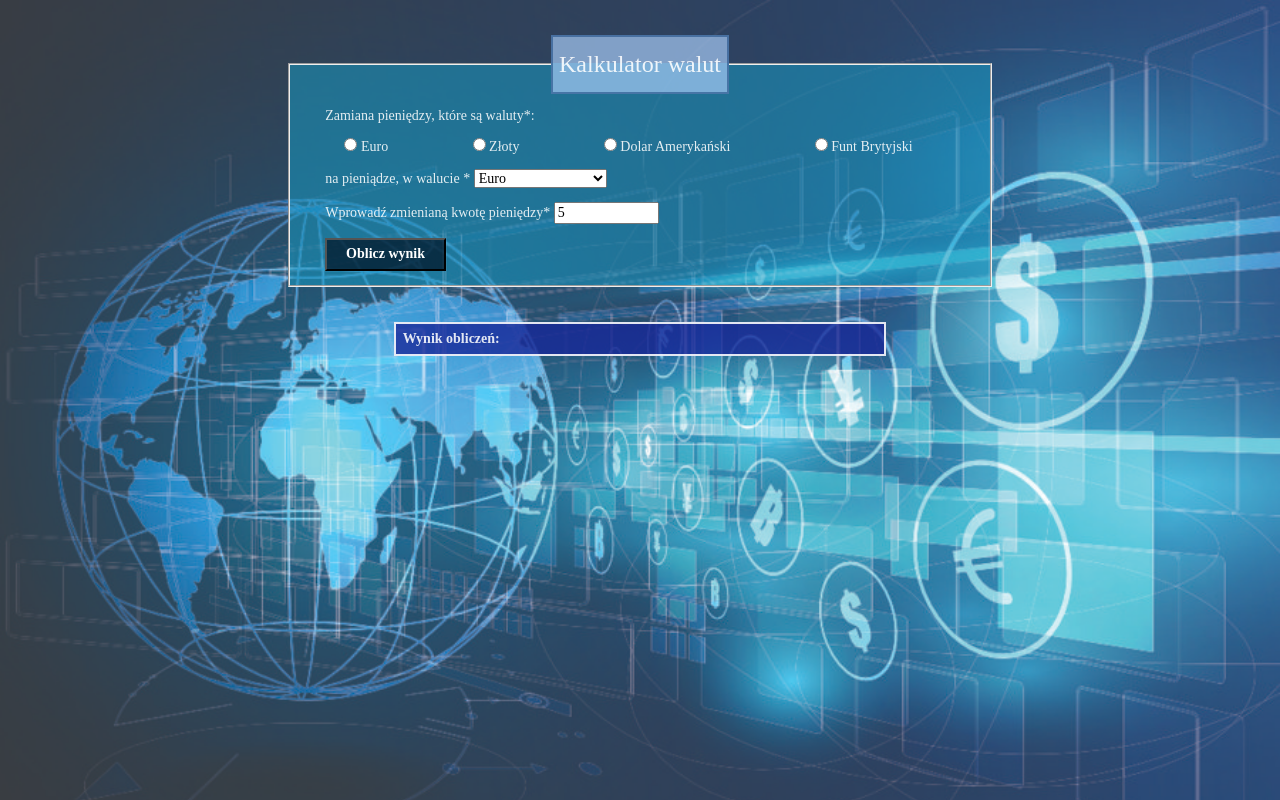
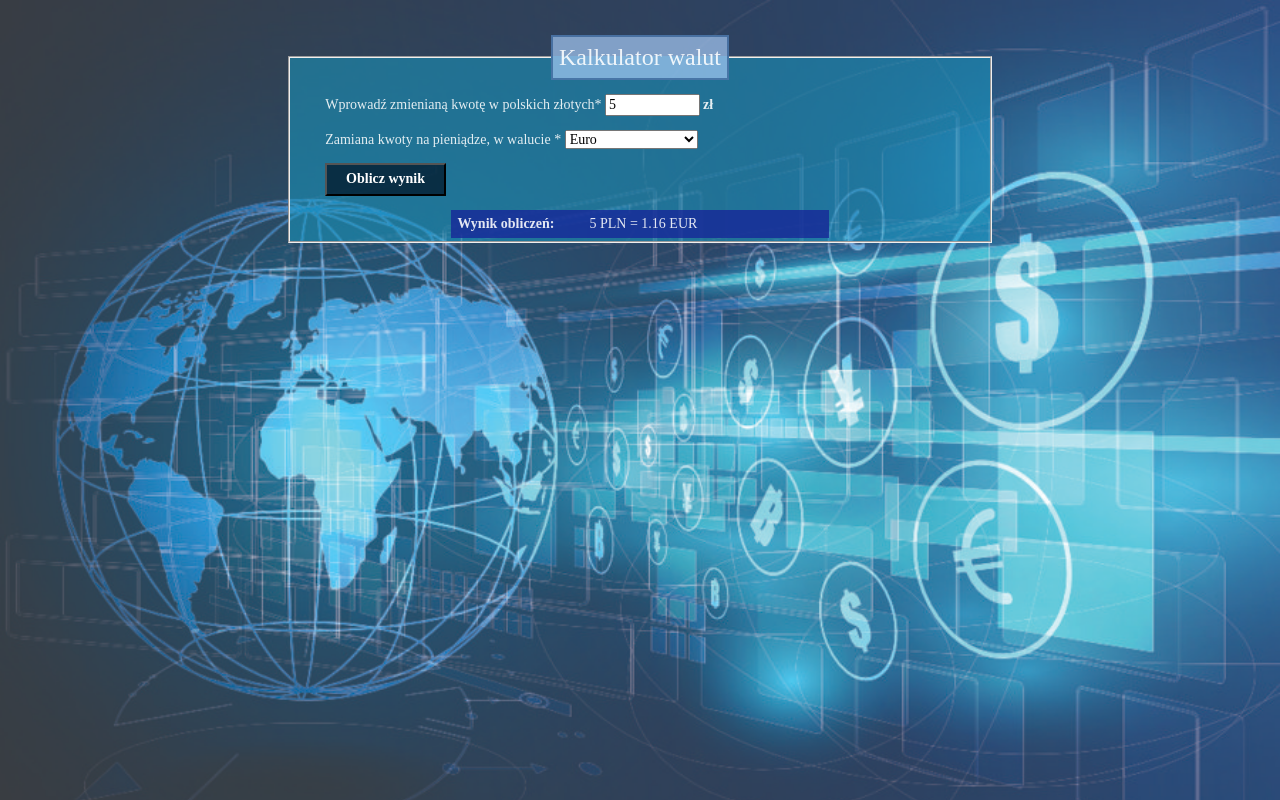
Before and after one commit to LukasWebDeveloper/currency-converter, a plain HTML site: page index.html in a window 1280 px wide. Both pictures are taken after typing "5" into the empty fields and a click on the button "Oblicz wynik". Drawn offline with nearby package versions, Linux system fonts and the light colour scheme.

Commit message:
Good updated actualize file site currencyConverter

```diff
--- a/css/style.css
+++ b/css/style.css
@@ -26,7 +26,7 @@ html {
 .legend__nameCurrencyConverter {
     margin: 0 auto;
     padding: 1%;
-    line-height: 42px;
+    line-height: 28px;
     font-size: 24px;
     background-color: #a7cbf7b0;
     border: 2px solid #305c92b0;
@@ -39,19 +39,16 @@ html {
     background-color: hsla(194, 80%, 44%, 0.5);
 }
 
-.undefinedList__CurrencyBefore {
-    display: flex;
-    justify-content:space-around;
-    list-style: none;
+.amount {
+    width: 15%;
+}
 
-    margin: 0 auto 0 -10%;
-}
 
 .select__currencyAfter {
     width: -20%;
 }
 /*==========================================  */
-.button__amount {
+.button {
     padding: 1% 3%;
     border: 1 solid white;
     color: white;
@@ -60,12 +57,15 @@ html {
 
 .div__resultCalculation{
     display: block;
-    width: 70%;
-    margin: 0 auto;
-    /* left: 50%; */
-    top: -10%;
-    border: 2px solid;
+    position: relative;
+    width: 60%;
+    margin: 0.5% auto;
     padding: 1%;
     background-color: rgba(24, 39, 152, 0.786);
     z-index: 1;
 }
+
+.result {
+    flex-direction: row;
+    white-space: pre;
+}
--- a/index.html
+++ b/index.html
@@ -4,74 +4,62 @@
 <head>
     <meta charset="UTF-8">
     <meta name="viewport" content="width=device-width, initial-scale=1.0">
+    <title>Currency-converter Ł.D.</title>
     <link rel="stylesheet" href="https://cdnjs.cloudflare.com/ajax/libs/normalize/8.0.1/normalize.min.css"
         integrity="sha512-NhSC1YmyruXifcj/KFRWoC561YpHpc5Jtzgvbuzx5VozKpWvQ+4nXhPdFgmx8xqexRcpAglTj9sIBWINXa8x5w=="
         crossorigin="anonymous" referrerpolicy="no-referrer" />
     <link rel="preconnect" href="https://fonts.googleapis.com">
     <link rel="preconnect" href="https://fonts.gstatic.com" crossorigin>
-    <link
-        href="https://fonts.googleapis.com/css2?family=Lato:ital,wght@0,300;0,400;0,700;1,300;1,400;1,700&display=swap"
+    <link href="https://fonts.googleapis.com/css2?family=Lato:ital,wght@0,300;0,400;0,700;1,300;1,400;1,700&display=swap"
         rel="stylesheet">
-    <title>Currency-converter Ł.D.</title>
     <link rel="stylesheet" href="css/style.css">
     <script defer src="js/script.js"></script>
 </head>
 
 <body class="body body--backgroundImage">
+
+    <header class="header">
+
+    </header>
+    <main class="main">
         <form class="form js-form" action="">
+            <article class="article js-article">
                 <fieldset class="fieldset__currencyConverter">
                     <legend class="legend__nameCurrencyConverter">Kalkulator walut</legend>
+
                     <p>
-                Zamiana pieniędzy, które są waluty*:
-            <ul class="undefinedList__CurrencyBefore js-undefinedList__CurrencyBefore">
-                <li>
+                        Wprowadź zmienianą kwotę w polskich złotych*
                         <label for="">
-                        <input class="label__currencyBefore js-label__currencyBefore" type="radio" name="currency" value="eur"> Euro
+                            <input class="amount js-amount" type="number" min="0.01" step="0.01" name="amount" required>
+                            <strong>zł</strong>
                         </label>
-                </li>
-                <li>
-                    <label for="">
-                        <input class="label__currencyBefore js-label__currencyBefore" type="radio" name="currency" value="zl"> Złoty
-                    </label>
-                </li>
-                <li>
-                    <label for="">
-                        <input class="label__currencyBefore js-label__currencyBefore" type="radio" name="currency" value="usd"> Dolar Amerykański
-                    </label>
-                </li>
-                <li>
-                    <label for="">
-                        <input class="label__currencyBefore js-label__currencyBefore" type="radio" name="currency" value="gbp"> Funt Brytyjski
-                    </label>
-                </li>
-            </ul>
                     </p>
                     <p>
-                na pieniądze, w walucie *
-                <select class="select__currencyAfter js-select__currencyAfter">
-                    <option class="currencyAfter--euro js-currencyAfter--euro" value="EUR">Euro</option>
-                    <option class="currencyAfter--zloty js-currencyAfter--zloty" value="ZL">Złoty</option>
-                    <option class="currencyAfter--usd js-currencyAfter--usd" value="USD">Dolar Amerykański</option>
-                    <option class="currencyAfter--gbp js-currencyAfter--gbp" value="GBP">Funt Brytyjski</option>
+                        Zamiana kwoty na pieniądze, w walucie *
+                        <select class="select__currency js-currency" name="currency">
+                            <option value="EUR">Euro</option>
+                            <option value="USD">Dolar Amerykański</option>
+                            <option value="GBP">Funt Brytyjski</option>
                         </select>
                     </p>
                     <p>
-                Wprowadź zmienianą kwotę pieniędzy*
-                <label for="">
-                    <input class="amount js-amount" type="number" min="1" max="10000000" name="amount" required>
-                </label>
-                <span><strong class="js-currencyBefore"></strong></span>
+                        <button class="button js-button"><strong>Oblicz wynik</strong></button>
                     </p>
-            <p>
-                <button class="button__amount js-button__amount"><strong>Oblicz wynik</strong></button>
-            </p>
-        </fieldset>
             <div class="div__resultCalculation">
-            <span class="span span--position"><strong>Wynik obliczeń: </strong><strong class="js-strong__finalAmount"></strong>
-                <strong class="js-strong__finalCurrency"></strong>
+                <span class="span span--position">
+                    <strong>Wynik obliczeń: </strong><span class="result js-result"></span>
+                    <strong class="currency js-currency"></strong>
                 </span>
             </div>
+                </fieldset>
+            </article>
         </form>
+    </main>
+    <footer class="footer">
+
+    </footer>
+
+
 </body>
 
 </html>
--- a/js/script.js
+++ b/js/script.js
@@ -1,28 +1,31 @@
-let formElement = document.querySelector(".js-form")
-let amountElement = document.querySelector(".js-amount");
-let currencyElement = document.querySelector(".js-currency");
-let scoreElement = document.querySelector(".js-score")
-
-
-let rateEUR = 4.40;
-let rateUSD = 4.04;
+const amountElement = document.querySelector(".js-amount");
+const currencyElement = document.querySelector(".js-currency");
+const resultElement = document.querySelector(".js-result");
+const formElement = document.querySelector(".js-form");
 
 formElement.addEventListener("submit", (event) => {
     event.preventDefault();
 
+    let currency = currencyElement.value;
     let amount = +amountElement.value;
-    let currency = currencyElement.value
 
-    let score;
+    // amountCurrency with day 4 MARCH
+    let rateEUR = 4.32;
+    let rateGBP = 5.05;
+    let rateUSD = 3.98;
 
     switch (currency) {
+
         case "EUR":
-            score = amount / rateEUR;
+            result = amount / rateEUR;
+            break;
+        case "GBP":
+            result = amount / rateGBP;
             break;
         case "USD":
-            score = amount / rateUSD;
+            result = amount / rateUSD;
             break;
     }
 
-    scoreElement.innerHTML = `${amount.toFixed(2)} PLN = ${score.toFixed(2)} ${currency}`;
+    resultElement.innerText = `         ${amount} PLN = ${result.toFixed(2)} ${currency}`;
 });
```
Also changed, not shown: img/0ae7f21e-f633-4622-8fb7-bff36630015a.jpg (added). Lines whose indentation alone changed are shown as unchanged.
